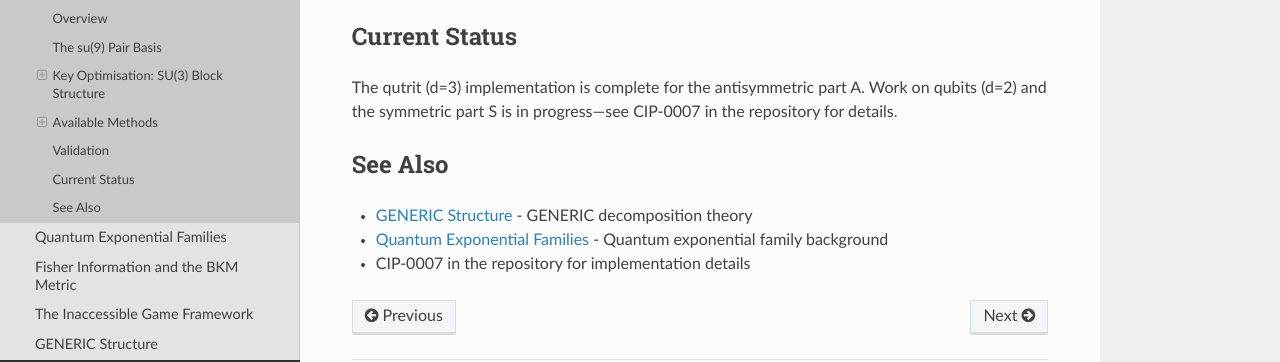
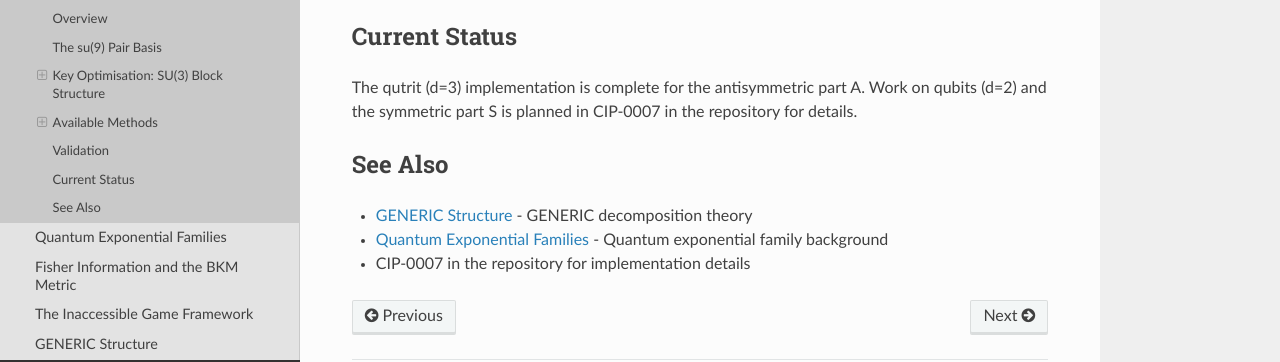
Before and after one commit to lawrennd/qig-code, a Sphinx documentation site: the page built from docs/source/theory/symbolic_computation.rst, in a window 1280 px wide and 900 px high, scrolled down 3299 px. Shown: the part 435-797 px from the top of the window. Built offline with Sphinx 7.4.7 and the Read the Docs theme 3.1.0, drawn with Linux system fonts in a browser that asks for light colours; some of the changed text lies outside the part shown.

```diff
--- a/docs/source/theory/symbolic_computation.rst
+++ b/docs/source/theory/symbolic_computation.rst
@@ -173,7 +173,7 @@
 --------------
 
 The qutrit (d=3) implementation is complete for the antisymmetric part A.
-Work on qubits (d=2) and the symmetric part S is in progress—see CIP-0007
+Work on qubits (d=2) and the symmetric part S is planned in CIP-0007
 in the repository for details.
 
 See Also
```
Also changed, not shown: other parts of docs/source/theory/symbolic_computation.rst (+1 -1 lines).
